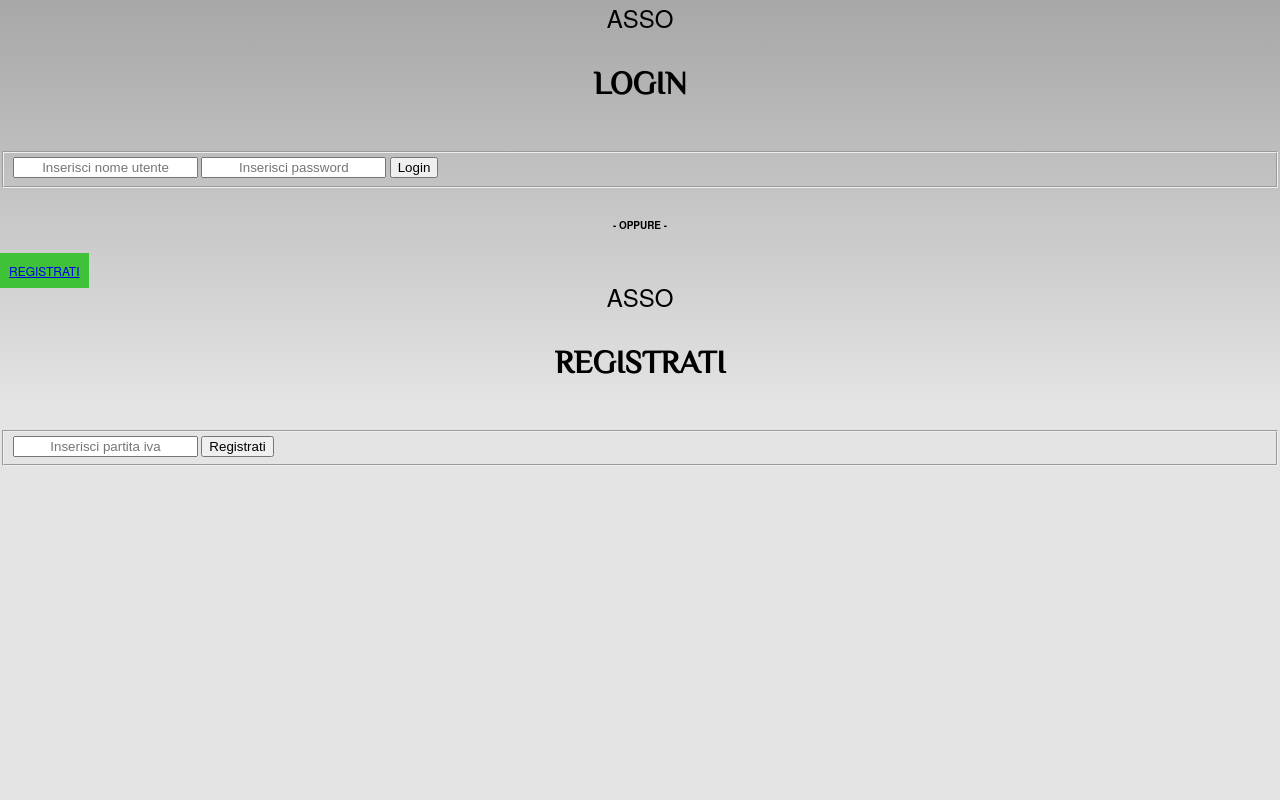
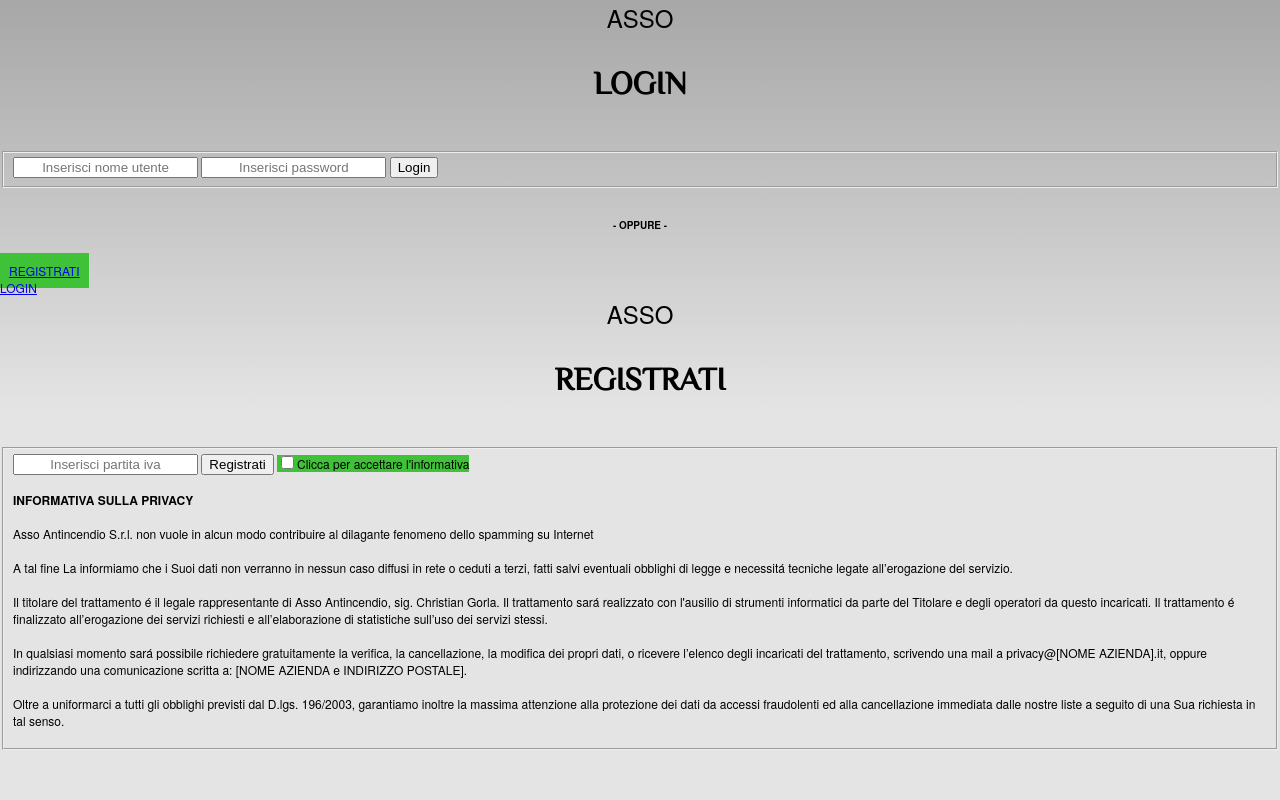
Before and after one commit to danigit/Asso, a PHP site: page / in a window 1280 px wide. Run offline with PHP 8.4, Linux system fonts and the light colour scheme; some libraries are stand-ins or nearby versions.

Commit message:
-aggiunto il pulsante per l'accetazione della privacy con il collapsible della descrizione

```diff
--- a/www/css/custom.css
+++ b/www/css/custom.css
@@ -100,3 +100,13 @@
     width: 100%;
     margin-left: -15px!important;
 }
+
+.text-transfor-none{
+    text-transform: none;
+}
+
+.checkbox-register{
+    margin-top: 40px!important;
+    background: #3dc235fc!important;
+    text-shadow: none!important;
+}
--- a/www/index.php
+++ b/www/index.php
@@ -62,7 +62,7 @@
 
     </head>
     <body>
-        <div data-role="page">
+        <div data-role="page" id="login">
             <div data-theme="" data-role="header">
                 <h1>ASSO</h1>
             </div>
@@ -71,7 +71,7 @@
                 <form data-ajax="false" id="loginForm">
                     <fieldset id="login-fielset">
                         <input type="text" name="username" id="username" value="" data-clear-btn="true" placeholder="Inserisci nome utente">
-                        <input type="text" name="password" id="password" value="" data-clear-btn="true" placeholder="Inserisci password">
+                        <input type="password" name="password" id="password" value="" data-clear-btn="true" placeholder="Inserisci password">
                         <input type="submit" id="login-submit" data-inline="true" value="Login">
                     </fieldset>
                 </form>
@@ -83,6 +83,7 @@
 
         <div data-role="page" id="register">
             <div data-theme="" data-role="header">
+                <a href="#login" class="ui-btn-left ui-btn ui-btn-inline ui-mini ui-corner-all">Login</a>
                 <h1>ASSO</h1>
             </div>
             <div data-role="content">
@@ -92,6 +93,17 @@
                         <input type="text" name="registerUsername" id="registerUsername" value="" data-clear-btn="true" placeholder="Inserisci partita iva">
 <!--                        <input type="text" name="registerPassword" id="registerPassword" value="" data-clear-btn="true" placeholder="Inserisci password">-->
                         <input type="submit" id="register-submit" data-inline="true" value="Registrati">
+                        <label class="checkbox-register">
+                            <input type="checkbox" name="checkbox-register" ><span class="text-transfor-none">Clicca per accettare l'informativa</span>
+                        </label>
+                        <div data-role="collapsible">
+                            <h4>Informativa sulla privacy</h4>
+                            <p class="text-transfor-none">Asso Antincendio S.r.l. non vuole in alcun modo contribuire al dilagante fenomeno dello spamming su Internet<br><br>
+                                A tal fine La informiamo che i Suoi dati non verranno in nessun caso diffusi in rete o ceduti a terzi, fatti salvi eventuali obblighi di legge e necessitá tecniche legate all’erogazione del servizio.<br><br>
+                                Il titolare del trattamento é il legale rappresentante di Asso Antincendio, sig. Christian Gorla. Il trattamento sará realizzato con l'ausilio di strumenti informatici da parte del Titolare e degli operatori da questo incaricati. Il trattamento é finalizzato all’erogazione dei servizi richiesti e all’elaborazione di statistiche sull’uso dei servizi stessi.<br><br>
+                                In qualsiasi momento sará possibile richiedere gratuitamente la verifica, la cancellazione, la modifica dei propri dati, o ricevere l’elenco degli incaricati del trattamento, scrivendo una mail a privacy@[NOME AZIENDA].it, oppure indirizzando una comunicazione scritta a: [NOME AZIENDA e INDIRIZZO POSTALE].<br><br>
+                                Oltre a uniformarci a tutti gli obblighi previsti dal D.lgs. 196/2003, garantiamo inoltre la massima attenzione alla protezione dei dati da accessi fraudolenti ed alla cancellazione immediata dalle nostre liste a seguito di una Sua richiesta in tal senso.</p>
+                        </div>
                     </fieldset>
                 </form>
             </div>
--- a/www/php/ajax/register.php
+++ b/www/php/ajax/register.php
@@ -17,9 +17,9 @@
         if(!$this->username)
             $this->json_error("Inserire partita iva");
 
-        $this->password = $this->validate_string('registerPassword');
-        if(!$this->password)
-            $this->json_error('Inserire una password');
+//        $this->password = $this->validate_string('registerPassword');
+//        if(!$this->password)
+//            $this->json_error('Inserire una password');
     }
 
     protected function get_informations(){
```
Also changed, not shown: www/php/ajax/helper.php (+11 -0 lines).
